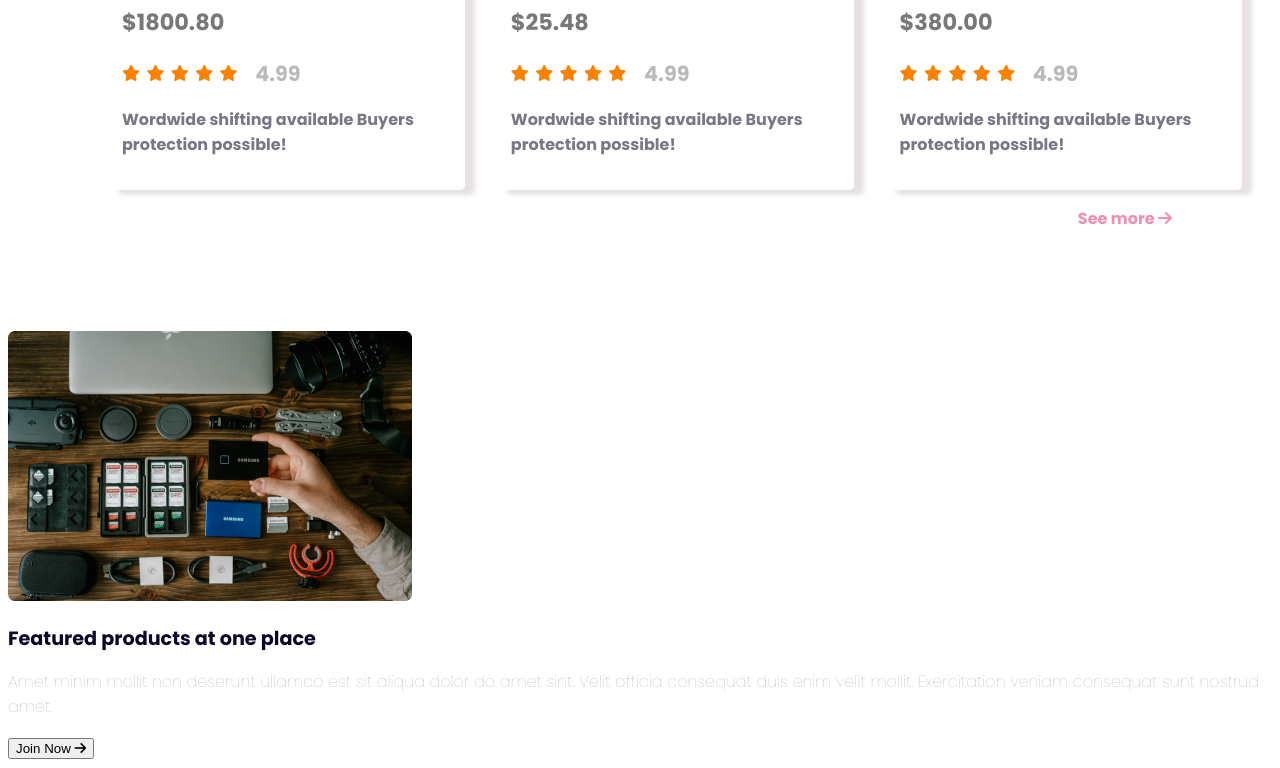
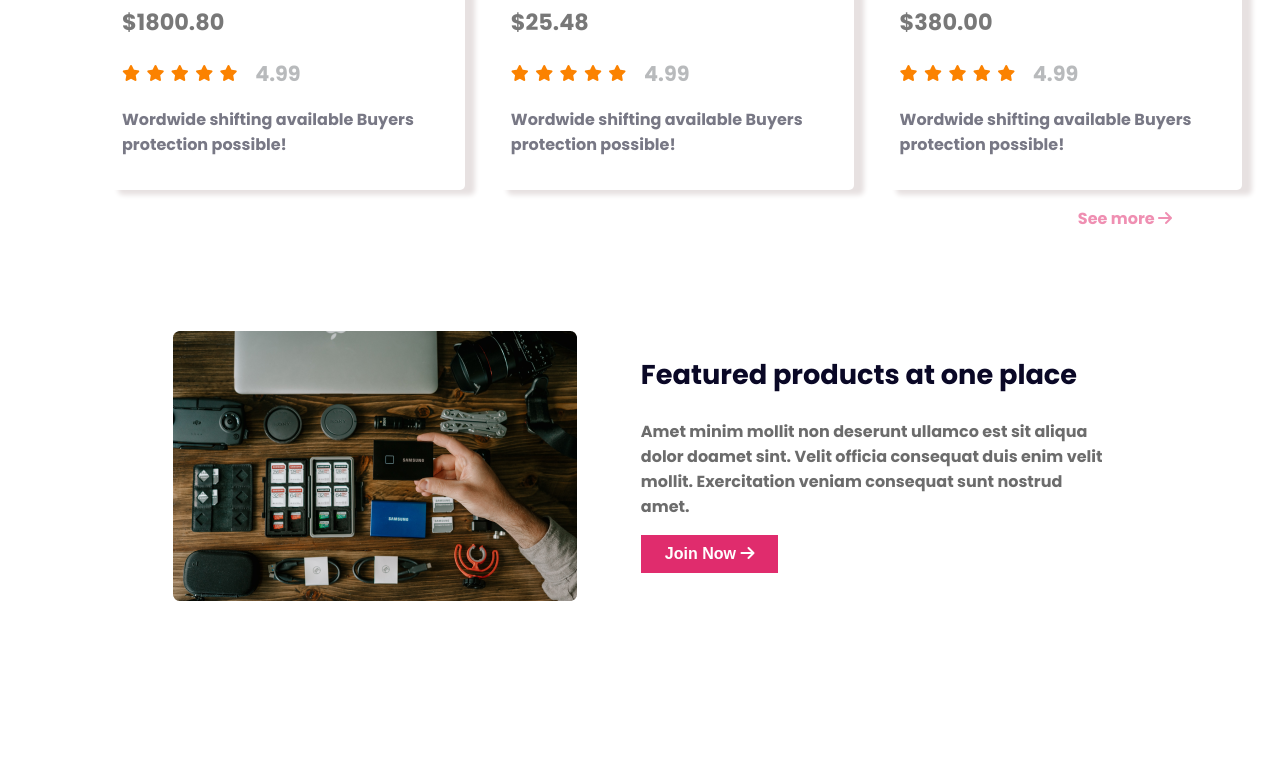
Before and after one commit to sheponhossain/influencer-responsive-landing-page, a plain HTML site: page index.html in a window 1280 px wide. Shown: the part 2199-2967 px from the top of the page. After the commit the page ends 2907 px from the top, so only its background shows below. Drawn offline with Linux system fonts and the light colour scheme.

Commit message:
future commit

```diff
--- a/index.html
+++ b/index.html
@@ -260,7 +260,8 @@
         <!-- Featured section -->
 
         <section class="featured-container">
-            <div class="featured-image">
+
+            <div class="featured-container-box">
                 <!-- featured content section -->
                 <div class="featured-image">
                     <img src="./images/gear.png" alt="">
@@ -268,12 +269,15 @@
                 <!-- featured content -->
                 <div class="featured-content">
                     <h1 class="featured-title">Featured products at one place</h1>
-                    <p class="featured-description">Amet minim mollit non deserunt ullamco est sit aliqua dolor do amet
+                    <p class="featured-description">Amet minim mollit non deserunt ullamco est sit aliqua <br>dolor
+                        doamet
                         sint. Velit officia consequat duis enim velit
                         mollit. Exercitation veniam consequat sunt nostrud amet.</p>
                     <button class="featured-btn">Join Now <i class="fa-solid fa-arrow-right"></i></button>
                 </div>
             </div>
+
+
         </section>
     </main>
     <!-- Footer Section -->
--- a/styles/style.css
+++ b/styles/style.css
@@ -187,8 +187,38 @@ header .Sponsor {
 }
 
 /* future products section style */
+.featured-container-box {
+    display: flex;
+    justify-content: space-between;
+    gap: 5rem;
+    margin: 0px 165px 100px 165px;
+}
+
 .featured-title {
-    font-size: 1.2rem;
+    font-size: 1.7rem;
     font-weight: bold;
     color: #0A0826;
 }
+
+.featured-description {
+    font-size: 1rem;
+    font-weight: bold;
+    color: #6C6C6C;
+}
+
+.featured-content {
+    width: 665px;
+}
+
+.featured-btn {
+    font-size: 1rem;
+    font-weight: bold;
+    color: white;
+    padding: 10px 24px;
+    background-color: #E02C6D;
+    border: none;
+}
+
+.featured-image {
+    width: 24.24rem;
+}
```
